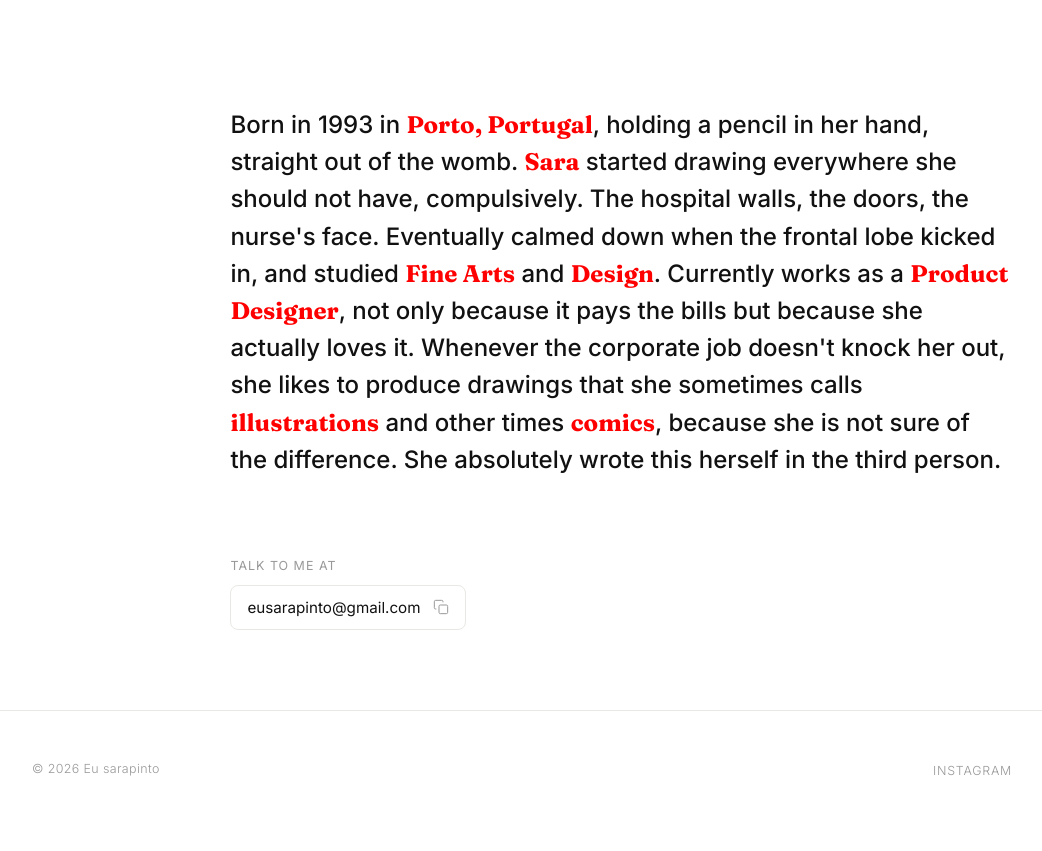
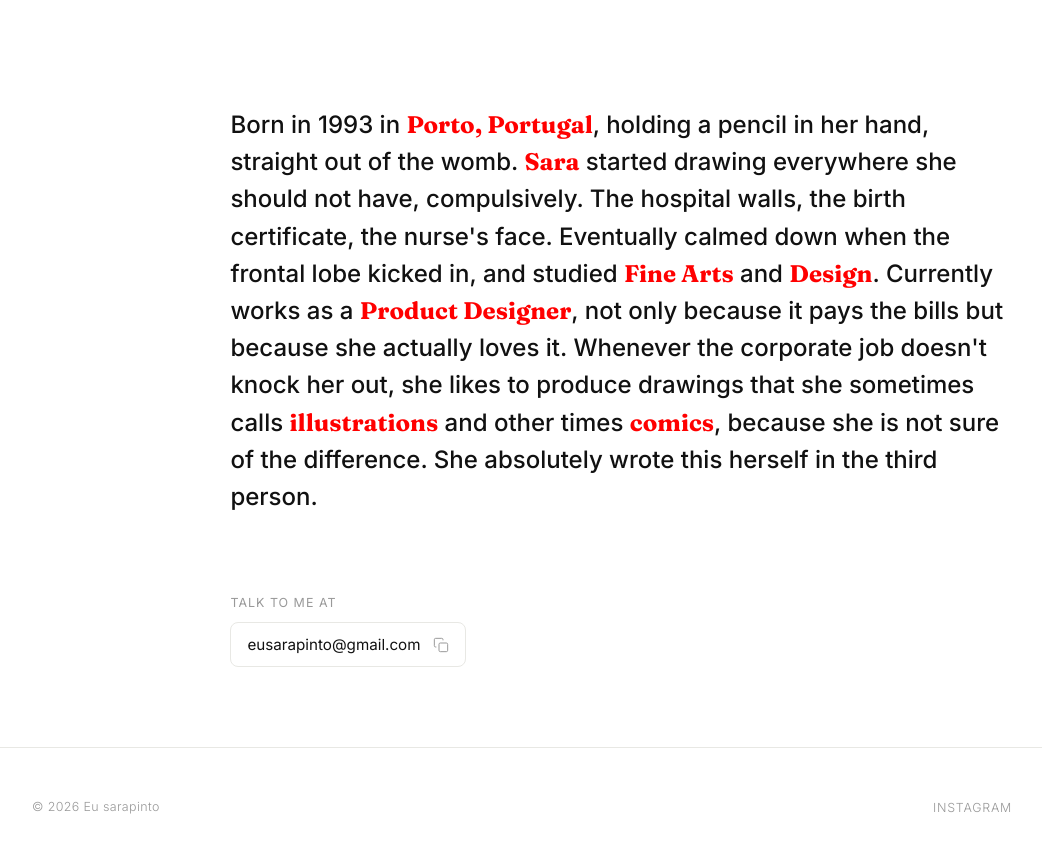
Before and after one commit to eusarapinto/eusarapinto.github.io, a plain HTML site: page bio/index.html in a window 1280 px wide. Shown: the part 59-910 px from the top of the page, without its empty margins (118-1160 px from the left). Before the commit the page ends 886 px from the top, so only its background shows below. Drawn offline with Linux system fonts and the light colour scheme.

Commit message:
bio fix 3

```diff
--- a/bio/index.html
+++ b/bio/index.html
@@ -185,7 +185,7 @@
   <main>
     <div class="bio-wrapper">
       <p class="bio-text">
-        Born in 1993 in <span class="highlight">Porto, Portugal</span>, holding a pencil in her hand, straight out of the womb. <span class="highlight">Sara</span> started drawing everywhere she should not have, compulsively. The hospital walls, the doors, the nurse's face. Eventually calmed down when the frontal lobe kicked in, and studied <span class="highlight">Fine Arts</span> and <span class="highlight">Design</span>. Currently works as a <span class="highlight">Product Designer</span>, not only because it pays the bills but because she actually loves it. Whenever the corporate job doesn't knock her out, she likes to produce drawings that she sometimes calls <span class="highlight">illustrations</span> and other times <span class="highlight">comics</span>, because she is not sure of the difference. She absolutely wrote this herself in the third person.
+        Born in 1993 in <span class="highlight">Porto, Portugal</span>, holding a pencil in her hand, straight out of the womb. <span class="highlight">Sara</span> started drawing everywhere she should not have, compulsively. The hospital walls, the birth certificate, the nurse's face. Eventually calmed down when the frontal lobe kicked in, and studied <span class="highlight">Fine Arts</span> and <span class="highlight">Design</span>. Currently works as a <span class="highlight">Product Designer</span>, not only because it pays the bills but because she actually loves it. Whenever the corporate job doesn't knock her out, she likes to produce drawings that she sometimes calls <span class="highlight">illustrations</span> and other times <span class="highlight">comics</span>, because she is not sure of the difference. She absolutely wrote this herself in the third person.
       </p>
     </div>
 
```
